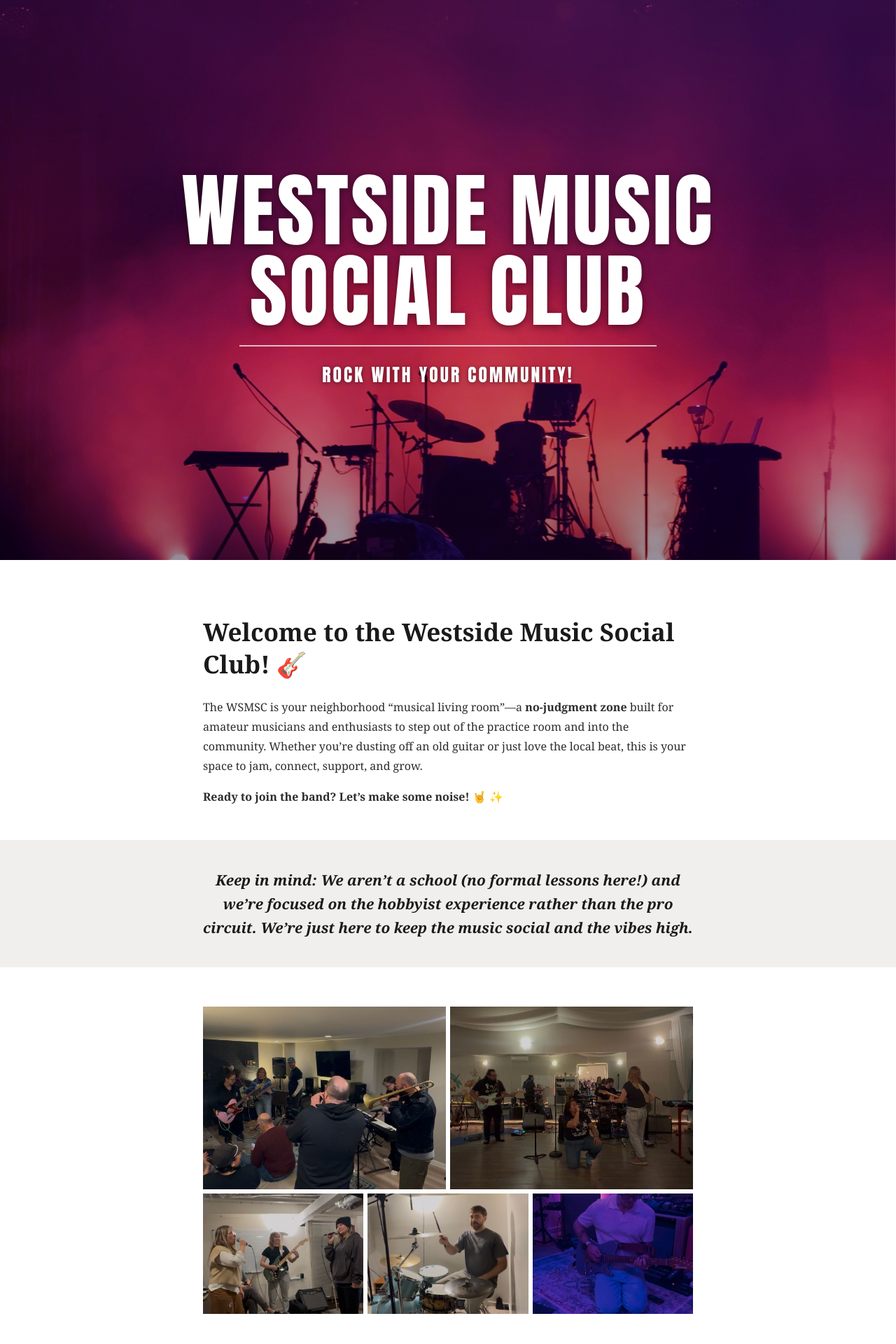
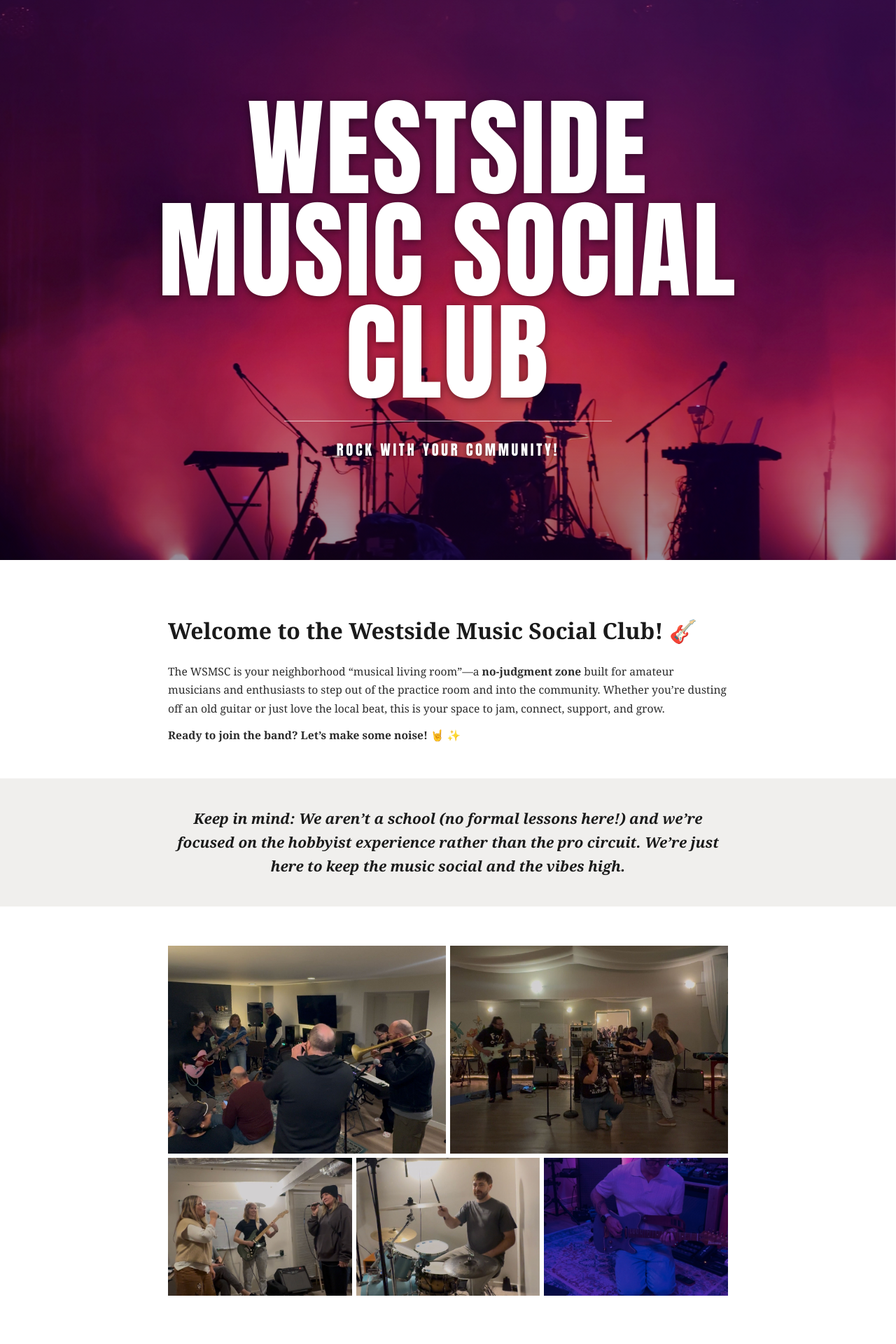
Before and after one commit to SubDynamics/wsmsc-website, a WordPress theme: template wp-content/themes/wsmsc2026/front-page.php in a window 1280 px wide. Shown: the top 1920 px of the page at 70% size. Run offline with PHP 8.4 and a stand-in for WordPress, Linux system fonts and the light colour scheme; the site name, menu and one post (Sample post) are stand-ins, and other content is empty.

Commit message:
Fix hero title size, card alignment, and add event-section background parallax
Agent-Logs-Url: https://github.com/SubDynamics/wsmsc-website/sessions/785c3e50-5d7c-4c49-96b4-36f375fc0079

Co-authored-by: SubDynamics <23660334+SubDynamics@users.noreply.github.com>

```diff
--- a/wp-content/themes/wsmsc2026/assets/css/style.css
+++ b/wp-content/themes/wsmsc2026/assets/css/style.css
@@ -91,27 +91,27 @@ a:focus {
 
 .wsmsc-hero__title {
 	font-family: 'league-gothic', Impact, 'Arial Narrow', sans-serif;
-	font-size: clamp(3rem, 9vw, 8rem);
+	font-size: clamp(4.5rem, 12vw, 12rem);
 	font-weight: 400;
-	letter-spacing: 0.03em;
+	letter-spacing: 0.02em;
 	text-transform: uppercase;
 	color: #ffffff;
-	line-height: 1.0;
+	line-height: 0.95;
 	text-shadow: 0 2px 12px rgba(0, 0, 0, 0.5);
 }
 
 .wsmsc-hero__divider {
 	border: none;
-	border-top: 2px solid rgba(255, 255, 255, 0.7);
-	width: 70%;
-	margin: 1.2rem auto;
+	border-top: 1px solid rgba(255, 255, 255, 0.65);
+	width: 55%;
+	margin: 1.5rem auto;
 }
 
 .wsmsc-hero__tagline {
 	font-family: 'league-gothic', Impact, 'Arial Narrow', sans-serif;
-	font-size: clamp(1rem, 2.5vw, 1.6rem);
+	font-size: clamp(0.9rem, 1.6vw, 1.4rem);
 	font-weight: 400;
-	letter-spacing: 0.12em;
+	letter-spacing: 0.18em;
 	text-transform: uppercase;
 	color: #ffffff;
 	text-shadow: 0 1px 6px rgba(0, 0, 0, 0.5);
@@ -120,27 +120,27 @@ a:focus {
 /* ─── Welcome Section ──────────────────────────────────────── */
 .wsmsc-welcome {
 	background: #ffffff;
-	padding: 5rem 1.5rem 3rem;
+	padding: 5rem 2rem 3rem;
 }
 
 .wsmsc-welcome__inner {
-	max-width: 700px;
+	max-width: 800px;
 	margin: 0 auto;
 }
 
 .wsmsc-welcome__heading {
 	font-family: 'adobe-caslon-pro', Georgia, serif;
-	font-size: clamp(1.5rem, 3.5vw, 2.2rem);
-	font-weight: 700;
+	font-size: clamp(1.5rem, 3vw, 2rem);
+	font-weight: 600;
 	color: #1a1a1a;
 	margin-bottom: 1.5rem;
 	line-height: 1.3;
 }
 
 .wsmsc-welcome__body p {
-	margin-bottom: 1rem;
-	font-size: 1rem;
-	line-height: 1.75;
+	margin-bottom: 0.75rem;
+	font-size: 0.975rem;
+	line-height: 1.7;
 }
 
 .wsmsc-welcome__body p:last-child {
@@ -154,7 +154,7 @@ a:focus {
 }
 
 .wsmsc-callout__inner {
-	max-width: 700px;
+	max-width: 800px;
 	margin: 0 auto;
 	text-align: center;
 }
@@ -177,7 +177,7 @@ a:focus {
 .wsmsc-gallery__row {
 	display: grid;
 	gap: 6px;
-	max-width: 700px;
+	max-width: 800px;
 	margin: 0 auto 6px;
 }
 
--- a/wp-content/themes/wsmsc2026/assets/js/scroll-effects.js
+++ b/wp-content/themes/wsmsc2026/assets/js/scroll-effects.js
@@ -4,6 +4,7 @@
  * Handles:
  *  1. Hero headline fade-out as user scrolls down.
  *  2. Subtle parallax translation on the hero background image.
+ *  3. Parallax translation on every event-section background image.
  */
 ( function () {
 	'use strict';
@@ -12,9 +13,10 @@
 	var heroBg      = hero ? hero.querySelector( '.wsmsc-hero__bg' ) : null;
 	var heroContent = document.getElementById( 'hero-content' );
 
-	if ( ! hero || ! heroBg || ! heroContent ) {
-		return;
-	}
+	/* Collect all event-section background elements. */
+	var eventBgs = Array.prototype.slice.call(
+		document.querySelectorAll( '.wsmsc-event-card-section__bg' )
+	);
 
 	/**
 	 * Clamp a value between min and max.
@@ -31,44 +33,58 @@
 	var ticking = false;
 
 	/**
-	 * Update hero visual state based on scroll position.
+	 * Update all parallax/fade states based on scroll position.
 	 */
-	function updateHero() {
+	function updateEffects() {
 		var scrollY     = window.scrollY || window.pageYOffset;
-		var heroHeight  = hero.offsetHeight;
+		var viewportH   = window.innerHeight;
 
-		/* ── 1. Parallax background ───────────────────────────────── */
-		/* Move the background at ~40 % of the scroll speed so it
-		   appears to scroll more slowly than the page content.        */
-		var parallaxOffset = scrollY * 0.4;
-		heroBg.style.transform = 'translateY(' + parallaxOffset + 'px)';
+		/* ── 1. Hero background parallax ─────────────────────────── */
+		if ( heroBg ) {
+			heroBg.style.transform = 'translateY(' + ( scrollY * 0.4 ) + 'px)';
+		}
 
-		/* ── 2. Headline fade & subtle upward drift ───────────────── */
-		/* Content starts fading once the user has scrolled 15 % of
-		   the hero height and is fully invisible at 65 %.             */
-		var fadeStart = heroHeight * 0.15;
-		var fadeEnd   = heroHeight * 0.65;
+		/* ── 2. Hero headline fade & upward drift ─────────────────── */
+		if ( hero && heroContent ) {
+			var heroHeight = hero.offsetHeight;
+			var fadeStart  = heroHeight * 0.15;
+			var fadeEnd    = heroHeight * 0.65;
+			var progress   = clamp( ( scrollY - fadeStart ) / ( fadeEnd - fadeStart ), 0, 1 );
 
-		var progress = clamp( ( scrollY - fadeStart ) / ( fadeEnd - fadeStart ), 0, 1 );
+			heroContent.style.opacity   = ( 1 - progress ).toFixed( 3 );
+			heroContent.style.transform = 'translateY(-' + ( progress * 40 ) + 'px)';
+		}
 
-		heroContent.style.opacity   = ( 1 - progress ).toFixed(3);
-		heroContent.style.transform = 'translateY(-' + ( progress * 40 ) + 'px)';
+		/* ── 3. Event-section background parallax ─────────────────── */
+		/* Each background shifts at 30 % of the distance between its
+		   parent section's vertical centre and the viewport centre.
+		   When the section is centred in the viewport the offset is 0,
+		   so the image appears naturally placed at that moment and drifts
+		   as the user scrolls through.                                  */
+		eventBgs.forEach( function ( bg ) {
+			var section        = bg.parentElement;
+			var rect           = section.getBoundingClientRect();
+			var sectionCenterY = rect.top + rect.height / 2;
+			var viewportCenter = viewportH / 2;
+			var offset         = ( sectionCenterY - viewportCenter ) * 0.3;
+			bg.style.transform = 'translateY(' + offset + 'px)';
+		} );
 
 		ticking = false;
 	}
 
 	/**
-	 * Request an animation frame to throttle scroll handler.
+	 * Request an animation frame to throttle the scroll handler.
 	 */
 	function onScroll() {
 		if ( ! ticking ) {
-			window.requestAnimationFrame( updateHero );
+			window.requestAnimationFrame( updateEffects );
 			ticking = true;
 		}
 	}
 
 	window.addEventListener( 'scroll', onScroll, { passive: true } );
 
-	/* Run once on load to set initial state. */
-	updateHero();
+	/* Run once on load to set the initial state for all effects. */
+	updateEffects();
 }() );
```
Also changed, not shown: other parts of wp-content/themes/wsmsc2026/assets/css/style.css (+12 -14 lines).
